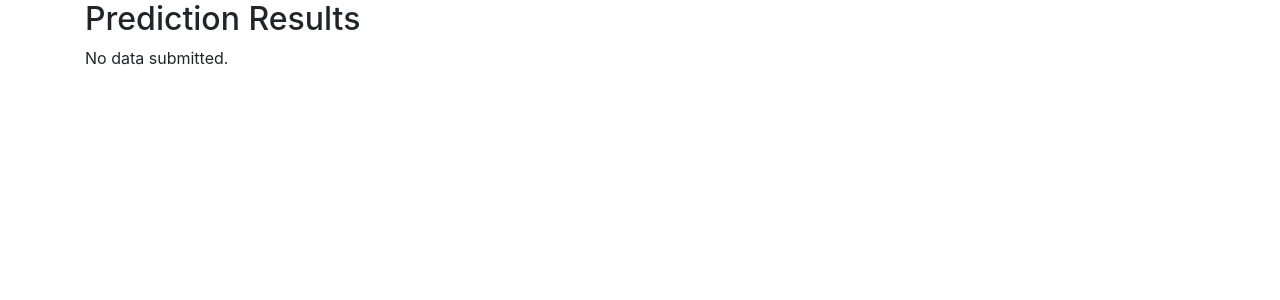
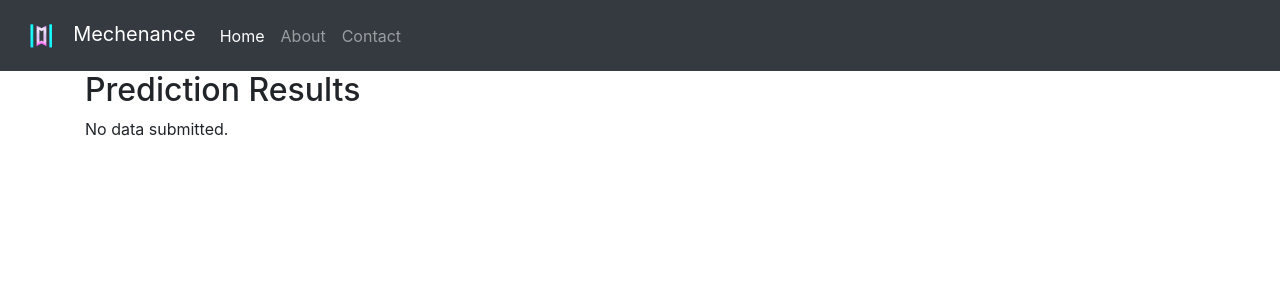
Before and after one commit to bitwiserob/Mechenance, a Flask app: page /predict in a window 1280 px wide. Shown: the top 300 px of the page. Run offline with Flask 3, Linux system fonts and the light colour scheme; some libraries are stand-ins or nearby versions.

Commit message:
added navbar

```diff
--- a/templates/predict.html
+++ b/templates/predict.html
@@ -4,6 +4,42 @@
     <title>Prediction Results</title>
     <link rel="stylesheet" href="https://stackpath.bootstrapcdn.com/bootstrap/4.5.2/css/bootstrap.min.css">
 </head>
+ <!-- Navbar -->
+ <nav class="navbar navbar-expand-lg navbar-dark bg-dark">
+    <a class="navbar-brand" href="#">
+      <img
+        src="{{ url_for('static', filename='brand.png') }}"
+        alt="Brand Logo"
+        height="45"
+      />
+      Mechenance
+    </a>
+    <button
+      class="navbar-toggler"
+      type="button"
+      data-toggle="collapse"
+      data-target="#navbarSupportedContent"
+      aria-controls="navbarSupportedContent"
+      aria-expanded="false"
+      aria-label="Toggle navigation"
+    >
+      <span class="navbar-toggler-icon"></span>
+    </button>
+
+    <div class="collapse navbar-collapse" id="navbarSupportedContent">
+      <ul class="navbar-nav mr-auto">
+        <li class="nav-item active">
+          <a class="nav-link" href="#">Home</a>
+        </li>
+        <li class="nav-item">
+          <a class="nav-link" href="#">About</a>
+        </li>
+        <li class="nav-item">
+          <a class="nav-link" href="#">Contact</a>
+        </li>
+      </ul>
+    </div>
+  </nav>
 <body>
     <div class="container">
         <h2>Prediction Results</h2>
```
